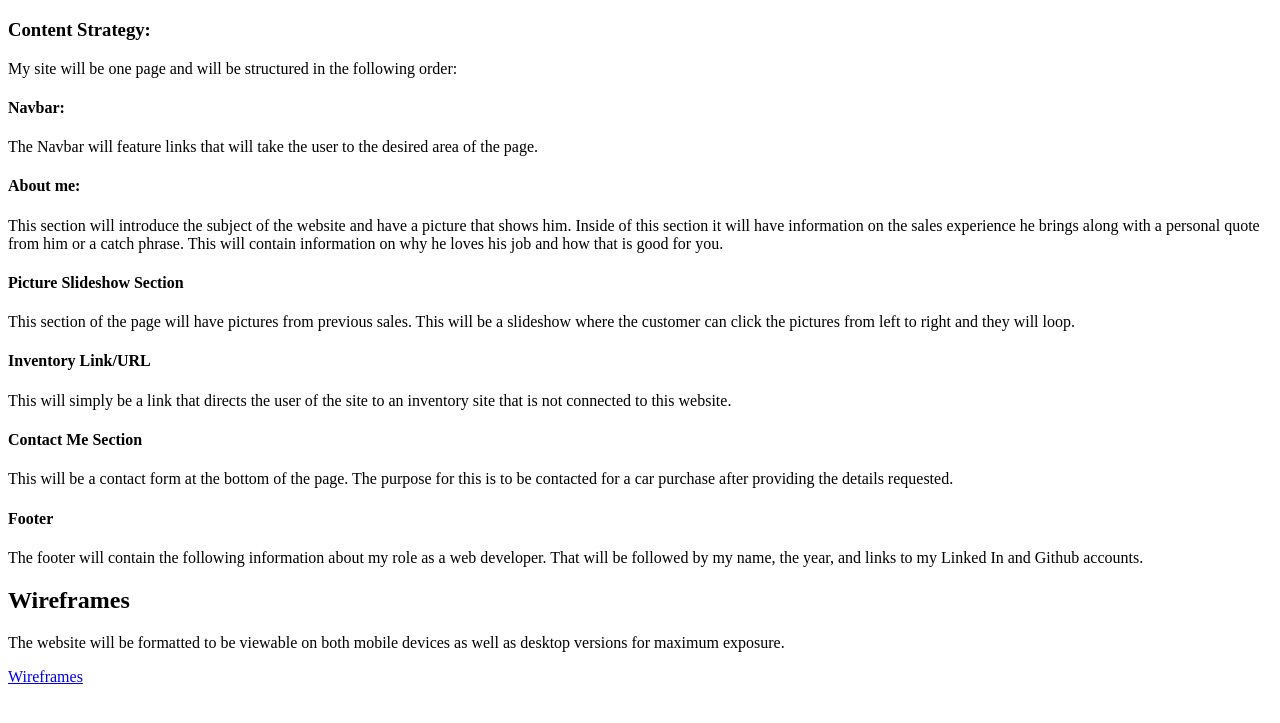
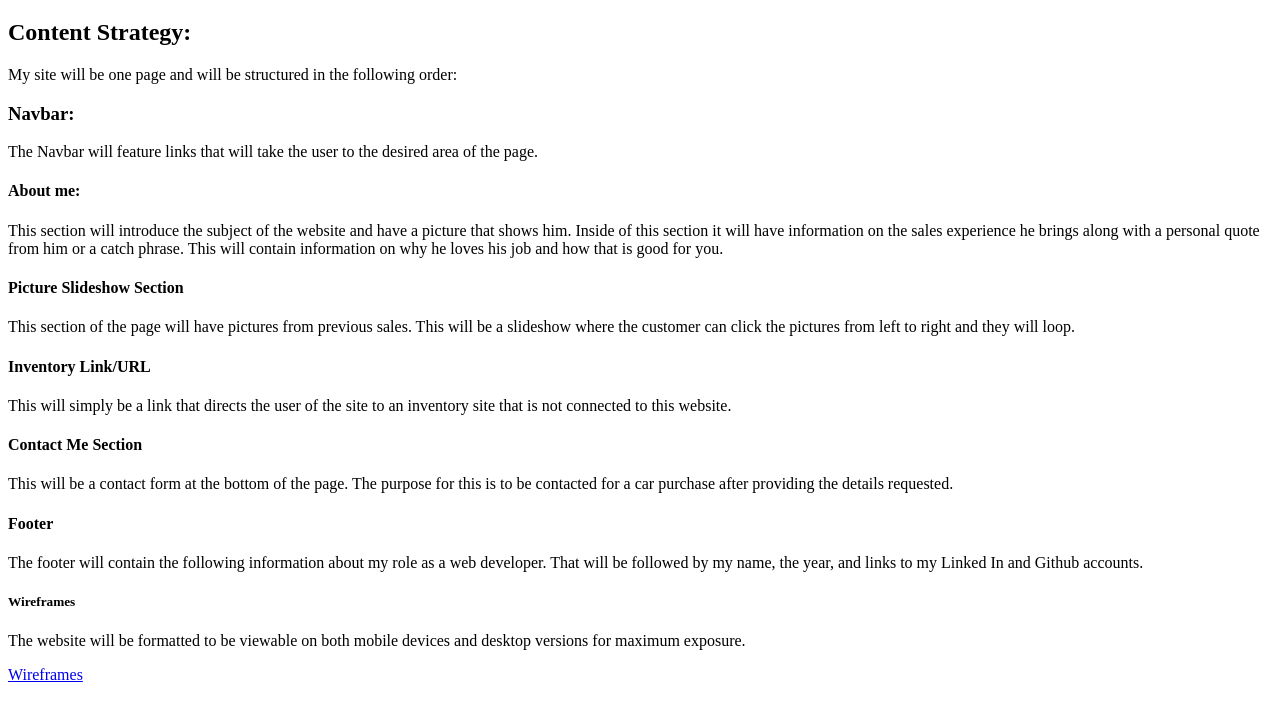
Before and after one commit to jericholee/my-pwp-jericho, a plain HTML site: page public_html/documentation/milestone-2.html in a window 1280 px wide. Shown: the part 61-784 px from the top of the page. Drawn offline with Linux system fonts and the light colour scheme.

```diff
--- a/public_html/documentation/milestone-2.html
+++ b/public_html/documentation/milestone-2.html
@@ -8,9 +8,9 @@
 <body>
 
 <h1>PWP Milestone 2</h1>
-<h3>Content Strategy:</h3>
+<h2>Content Strategy:</h2>
 <p>My site will be one page and will be structured in the following order:</p>
-<h4>Navbar:</h4>
+<h3>Navbar:</h3>
 <p>The Navbar will feature links that will take the user to the desired area of the page.</p>
 <h4>About me:</h4>
 <p>This section will introduce the subject of the website and have a picture that shows him. Inside of this section it will have information on the sales experience he brings along with a personal quote from him or a catch phrase. This will contain information on why he loves his job and how that is good for you.</p>
@@ -23,8 +23,8 @@
 <h4>Footer</h4>
 <p>The footer will contain the following information about my role as a web developer. That will be followed by my name, the year, and links to my Linked In and Github accounts.
 </p>
-<h2>Wireframes</h2>
-The website will be formatted to be viewable on both mobile devices as well as desktop versions for maximum exposure.
+<h5>Wireframes</h5>
+The website will be formatted to be viewable on both mobile devices and desktop versions for maximum exposure.
 <p>
 	<a href="wireframes.html">Wireframes</a>
 </body>
```
Also changed, not shown: public_html/index.html (+7 -3 lines), public_html/styles.css (added).
